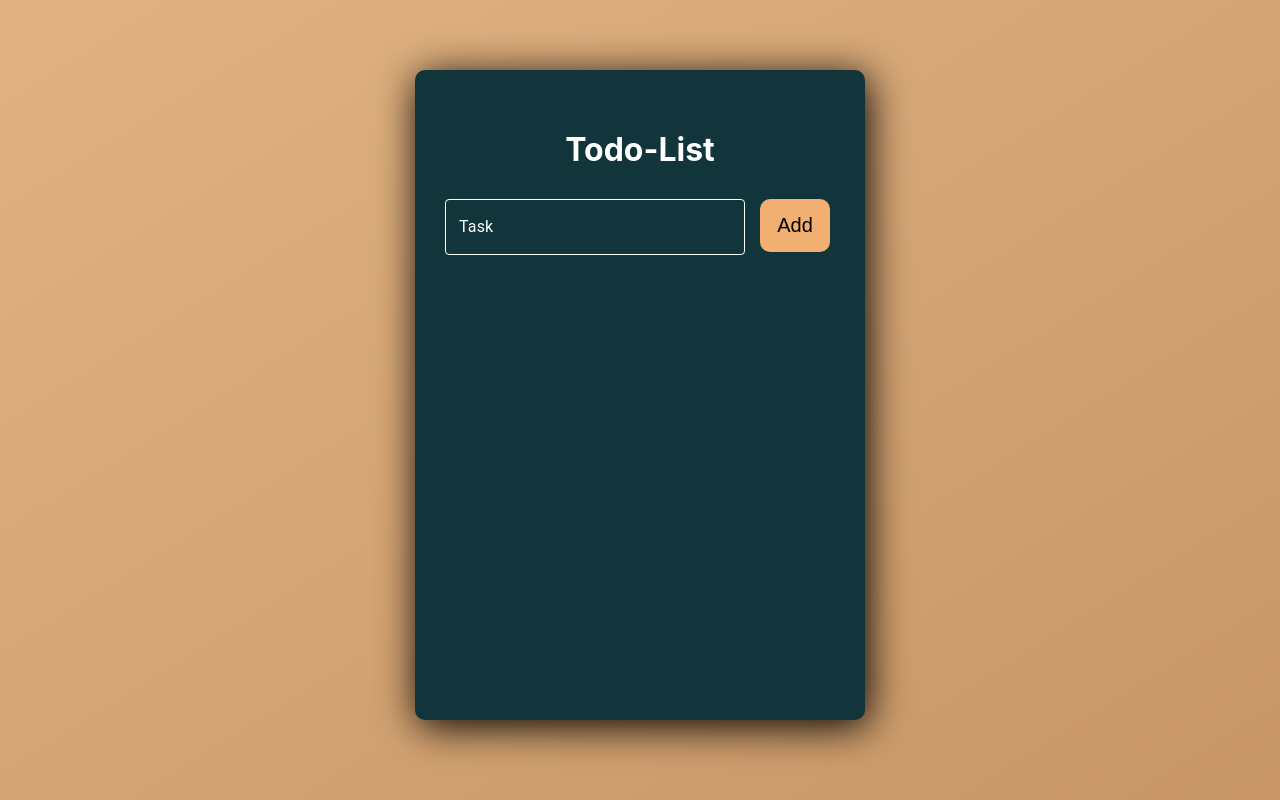
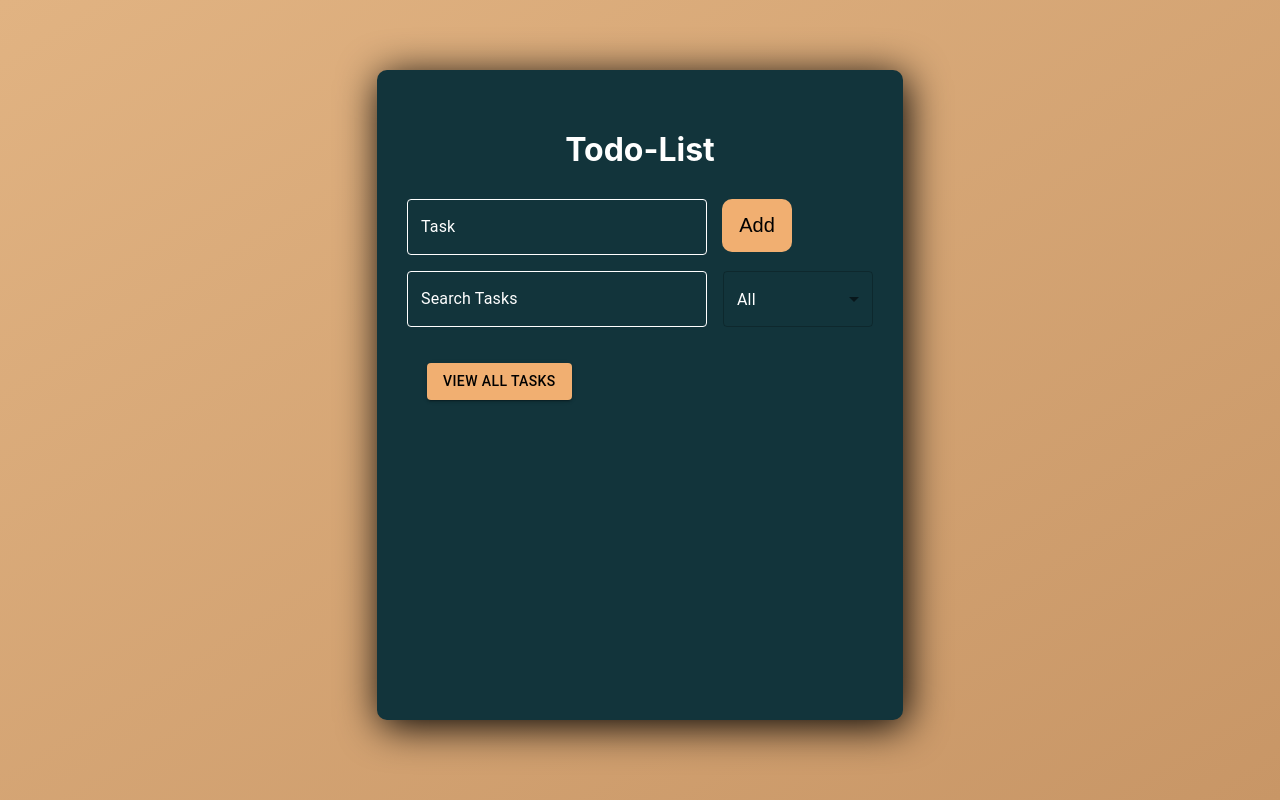
Before and after one commit to pallavi300/Todo-App, a React (Create React App) app: page / in a window 1280 px wide. Built offline with nearby package versions, Linux system fonts and the light colour scheme.

Commit message:
Implemented search bar, filter , pagination and drag and drop functionality.

```diff
--- a/package.json
+++ b/package.json
@@ -9,6 +9,7 @@
     "@mui/material": "^6.1.10",
     "cra-template": "1.2.0",
     "react": "^19.0.0",
+    "react-beautiful-dnd": "^13.1.1",
     "react-dom": "^19.0.0",
     "react-scripts": "5.0.1",
     "uuid": "^11.0.3"
--- a/src/App.css
+++ b/src/App.css
@@ -112,3 +112,6 @@ button:focus{
   display: flex;
   padding-left: 50px;
 }
+.all-task-view{
+  display: flex;
+}
--- a/src/App.js
+++ b/src/App.js
@@ -2,11 +2,9 @@ import React, { useState } from "react";
 import "./App.css";
 import Form from "./components/Form";
 import Header from "./components/Header";
-import TodoList from "./components/Form";
 
 function App() {
-  const [input, setInput] = useState("");
-  const [todos, setTodos] = useState([]);
+
   return (
     <div className="container">
       <div className="app-wrapper">
--- a/src/components/Form.js
+++ b/src/components/Form.js
@@ -1,4 +1,4 @@
-import React, { useState } from "react";
+import React, { useState, useEffect } from "react";
 import {
   IconButton,
   TextField,
@@ -7,19 +7,32 @@ import {
   DialogContent,
   DialogTitle,
   Button,
+  Pagination,
+  MenuItem,
+  Select,
 } from "@mui/material";
 import CheckCircleOutlinedIcon from "@mui/icons-material/CheckCircleOutlined";
 import DeleteForeverOutlinedIcon from "@mui/icons-material/DeleteForeverOutlined";
 
 function Form() {
-  const [todos, setTodos] = useState([]);
+  const initialState = JSON.parse(localStorage.getItem("todos")) || [];
+  const [todos, setTodos] = useState(initialState);
   const [newTodo, setNewTodo] = useState("");
-  const [openDialog, setOpenDialog] = useState(false); // To manage Dialog state
-  const [selectedTodo, setSelectedTodo] = useState(null); // To hold the todo being edited
+  const [openDialog, setOpenDialog] = useState(false);
+  const [selectedTodo, setSelectedTodo] = useState(null);
+  const [viewAllOpen, setViewAllOpen] = useState(false);
+  const [currentPage, setCurrentPage] = useState(1);
+  const todosPerPage = 5;
+  const [filterStatus, setFilterStatus] = useState("All");
+  const [searchKeyword, setSearchKeyword] = useState("");
+
+  useEffect(() => {
+    localStorage.setItem("todos", JSON.stringify(todos));
+  }, [todos]);
 
   const addTodo = () => {
     if (newTodo) {
-      const newTodoItem = { id: Date.now(), title: newTodo };
+      const newTodoItem = { id: Date.now(), title: newTodo, completed: false };
       setTodos([...todos, newTodoItem]);
       setNewTodo(""); // Clear the input field
     }
@@ -59,6 +72,57 @@ function Form() {
     setTodos(todos.filter((todo) => todo.id !== todoId)); // Delete the task
   };
 
+  // Pagination Logic
+  const indexOfLastTodo = currentPage * todosPerPage;
+  const indexOfFirstTodo = indexOfLastTodo - todosPerPage;
+
+  const filteredTodos =
+    filterStatus === "All"
+      ? todos.filter((todo) =>
+          todo.title.toLowerCase().includes(searchKeyword.toLowerCase())
+        )
+      : todos.filter(
+          (todo) =>
+            todo.completed === (filterStatus === "Completed") &&
+            todo.title.toLowerCase().includes(searchKeyword.toLowerCase())
+        );
+
+  const currentTodos = filteredTodos.slice(indexOfFirstTodo, indexOfLastTodo);
+  const totalPages = Math.ceil(filteredTodos.length / todosPerPage);
+
+  const handlePageChange = (event, value) => {
+    setCurrentPage(value);
+  };
+
+  const handleFilterChange = (event) => {
+    setFilterStatus(event.target.value);
+  };
+
+  const handleViewAll = () => {
+    setViewAllOpen(true); // Open view all dialog
+  };
+
+  const handleCloseViewAll = () => {
+    setViewAllOpen(false); // Close view all dialog
+  };
+
+  // Drag-and-drop handlers
+  const onDragStart = (e, index) => {
+    e.dataTransfer.setData("index", index);
+  };
+
+  const onDrop = (e, targetIndex) => {
+    const startIndex = e.dataTransfer.getData("index");
+    const newTodos = [...todos];
+    const [removedTask] = newTodos.splice(startIndex, 1);
+    newTodos.splice(targetIndex, 0, removedTask);
+    setTodos(newTodos);
+  };
+
+  const onDragOver = (e) => {
+    e.preventDefault(); // Prevent default dragging behavior
+  };
+
   return (
     <div>
       {/* TextField for adding new Todo */}
@@ -87,32 +151,67 @@ function Form() {
         Add
       </button>
 
-      {todos.length > 0 && (
+      <div>
+        {/* Search Field */}
+        <TextField
+          label="Search Tasks"
+          placeholder="Search tasks by keyword"
+          value={searchKeyword}
+          onChange={(e) => setSearchKeyword(e.target.value)}
+          sx={{
+            mb: 2,
+            width: 300,
+            "& .MuiOutlinedInput-root": {
+              color: "white",
+              "& fieldset": { borderColor: "white" },
+              "&:hover fieldset": { borderColor: "lightgray" },
+            },
+            "& .MuiInputLabel-root": { color: "white" },
+            "& .MuiInputLabel-root.Mui-focused": { color: "white" },
+          }}
+        />
+        <Select
+          value={filterStatus}
+          onChange={handleFilterChange}
+          sx={{ ml:2,mb: 2, width: 150, color: "white" }}
+        >
+          <MenuItem value="All">All</MenuItem>
+          <MenuItem value="Completed">Completed</MenuItem>
+          <MenuItem value="Incomplete">Incomplete</MenuItem>
+        </Select>
+      </div>
+
+      {filteredTodos.length > 0 && (
         <div className="todo-main">
           <ul>
-            {todos.map((todo) => (
-              <li className="list-item" key={todo.id}>
+            {currentTodos.map((todo, index) => (
+              <li
+                className="list-item"
+                key={todo.id}
+                draggable
+                onDragStart={(e) => onDragStart(e, index)}
+                onDrop={(e) => onDrop(e, index)}
+                onDragOver={onDragOver}
+              >
                 <input
                   type="text"
                   value={todo.title}
                   className="list"
+                  style={{
+                    textDecoration: todo.completed ? "Line-through" : "none",
+                    color: todo.completed ? "gray" : "white",
+                  }}
                   onClick={() => handleEdit(todo)}
                   readOnly
                 />
                 <div className="icon">
-                  {/* <IconButton
-                    onClick={handleComplete}
-                    aria-label="complete"
-                    sx={{ color: "white" }}
-                  > */}
-                 <IconButton
+                  <IconButton
                     onClick={() => handleComplete(todo.id)}
                     aria-label="complete"
                     sx={{
                       color: todo.completed ? "green" : "white",
                     }}
                   >
-
                     <CheckCircleOutlinedIcon />
                   </IconButton>
 
@@ -127,9 +226,32 @@ function Form() {
               </li>
             ))}
           </ul>
+
+          <Pagination
+            count={totalPages}
+            page={currentPage}
+            onChange={handlePageChange}
+            sx={{
+              marginTop: "16px",
+              "& .MuiPaginationItem-root": {
+                color: "white",
+              },
+              "& .MuiPaginationItem-root.Mui-selected": {
+                backgroundColor: "#1976d2",
+                color: "white",
+              },
+            }}
+          />
         </div>
       )}
-
+      <Button
+        variant="contained"
+        color="primary"
+        onClick={handleViewAll}
+        sx={{ m: "20px", backgroundColor: "#f1af71", color: "#000000" }}
+      >
+        View All Tasks
+      </Button>
       {/* Dialog for editing the Todo */}
       <Dialog
         open={openDialog}
@@ -140,10 +262,18 @@ function Form() {
             maxWidth: "none",
             height: "300px",
             minHeight: "auto",
+            backgroundColor: "#12343b",
+            marginBottom: "16px",
+            "& .MuiOutlinedInput-root": {
+              color: "white",
+              "& fieldset": { borderColor: "white" },
+              "&:hover fieldset": { borderColor: "lightgray" },
+            },
+            "& .MuiInputLabel-root": { color: "white" },
           },
         }}
       >
-        <DialogTitle>Edit Todo</DialogTitle>
+        <DialogTitle sx={{ color: "white" }}>Edit Todo</DialogTitle>
         <DialogContent>
           <TextField
             autoFocus
@@ -166,6 +296,56 @@ function Form() {
           </Button>
         </DialogActions>
       </Dialog>
+
+      {/* Dialog for Viewing All Tasks */}
+      <Dialog
+        open={viewAllOpen}
+        onClose={handleCloseViewAll}
+        sx={{
+          "& .MuiDialog-paper": {
+            width: "500px",
+            maxWidth: "none",
+            height: "auto",
+            backgroundColor: "#12343b",
+            marginBottom: "16px",
+            "& .MuiOutlinedInput-root": {
+              color: "white",
+              "& fieldset": { borderColor: "white" },
+              "&:hover fieldset": { borderColor: "lightgray" },
+            },
+            "& .MuiInputLabel-root": { color: "white" },
+          },
+        }}
+      >
+        <DialogTitle sx={{ color: "white" }}>View All Tasks</DialogTitle>
+        <DialogContent>
+          {todos.map((todo, index) => (
+            <ul>
+              <li
+                key={todo.id}
+                draggable
+                onDragStart={(e) => onDragStart(e, index)}
+                onDrop={(e) => onDrop(e, index)}
+                onDragOver={onDragOver}
+                style={{
+                  marginBottom: "8px",
+                  backgroundColor: "#1e2a3a",
+                  padding: "10px",
+                  borderRadius: "5px",
+                  color: "white",
+                }}
+              >
+                {todo.title}
+              </li>
+            </ul>
+          ))}
+        </DialogContent>
+        <DialogActions>
+          <Button onClick={handleCloseViewAll} color="primary">
+            Close
+          </Button>
+        </DialogActions>
+      </Dialog>
     </div>
   );
 }
```
Also changed, not shown: 1 other file (tests, documents, lock files or other folders).
